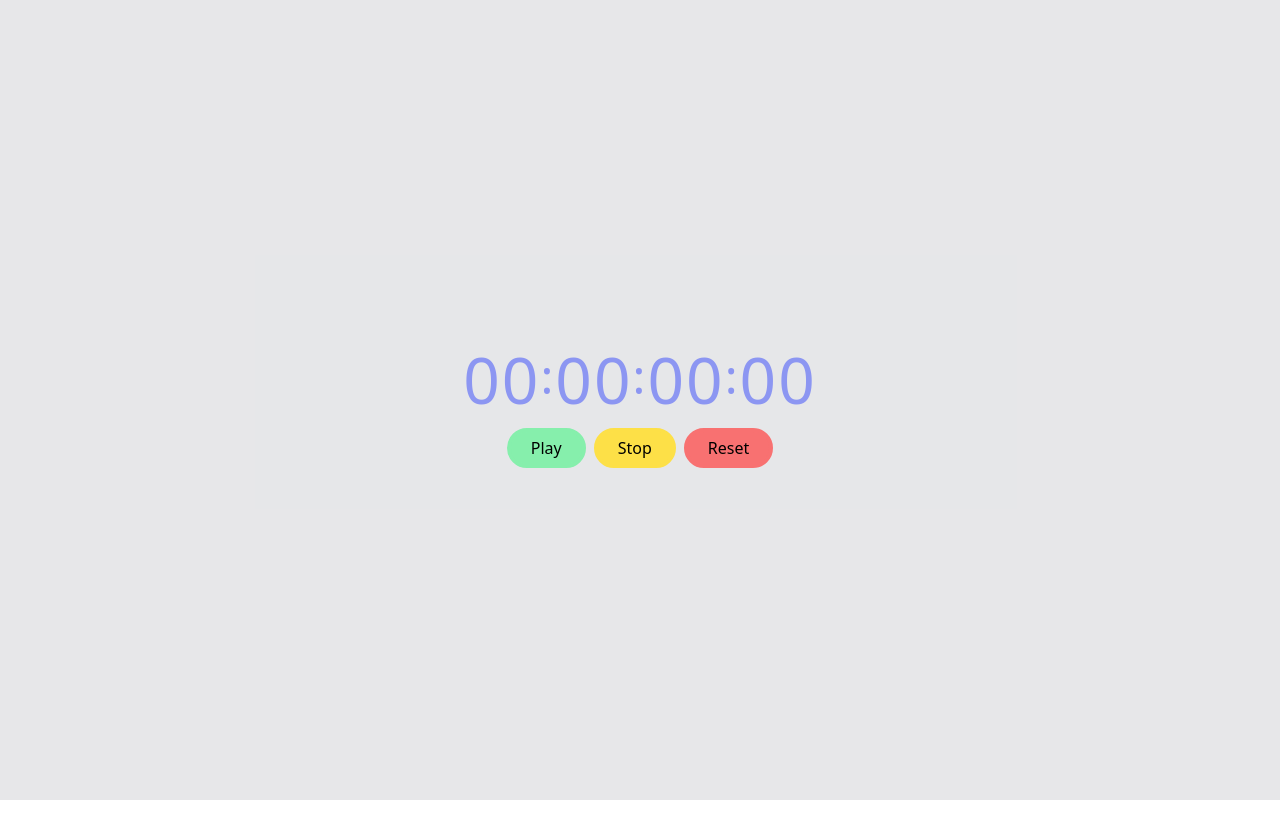
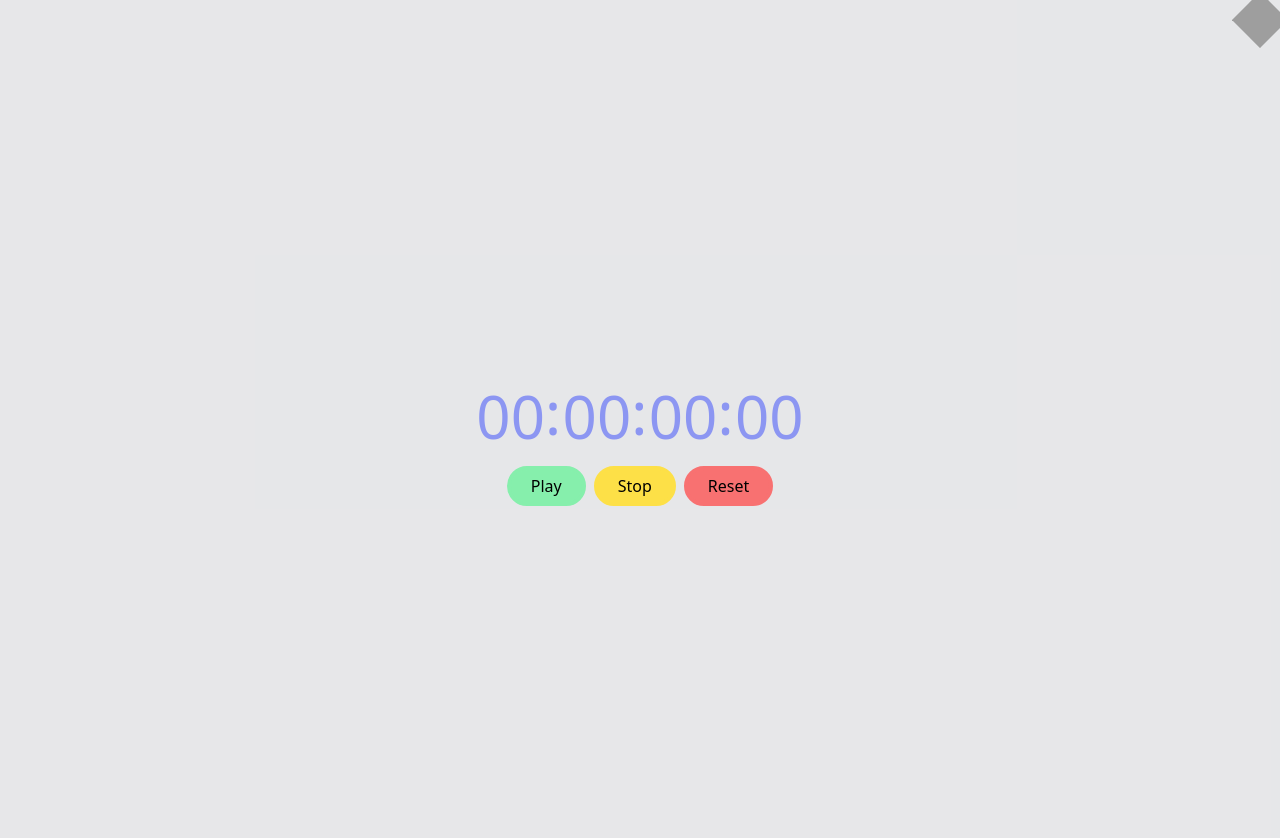
Before and after one commit to 0nahid/stopwatch, a React (Create React App) app: page / in a window 1280 px wide. Shown: the top 838 px of the page. Before the commit the page ends 800 px from the top, so only its background shows below. Built offline with nearby package versions, Linux system fonts and the light colour scheme; grey boxes are pictures that could not be loaded.

Commit message:
added view on github button

```diff
--- a/src/App.tsx
+++ b/src/App.tsx
@@ -2,7 +2,7 @@ import Timer from "./Components/Timer/Timer";
 import './index.css';
 export default function App() {
     return (
-        <div className="bg-slate-900/10">
+        <div className="bg-slate-900/10 ">
             <Timer />
         </div>
     )
--- a/src/Components/Controls/Controls.tsx
+++ b/src/Components/Controls/Controls.tsx
@@ -24,9 +24,9 @@ export default function Controls(props: Props) {
 
     return (
         <div>
-            <button className="bg-green-300 px-5 py-1 border-4 border-green-300 mr-2 rounded-full" onClick={handlePlayButton} type="button">Play</button>
-            <button className="bg-yellow-300 px-5 py-1 border-4 border-yellow-300 mr-2 rounded-full" onClick={handleStopButton} type="button">Stop</button>
-            <button className="bg-red-400 px-5 py-1 border-4 border-red-400 rounded-full" onClick={handleReset} type="button">Reset</button>
+            <button className="bg-green-300 px-3 md:px-5 py-1 border-4 border-green-300 mr-2 rounded-full" onClick={handlePlayButton} type="button">Play</button>
+            <button className="bg-yellow-300 px-3  md:px-5 py-1 border-4 border-yellow-300 mr-2 rounded-full" onClick={handleStopButton} type="button">Stop</button>
+            <button className="bg-red-400 px-3  md:px-5 py-1 border-4 border-red-400 rounded-full" onClick={handleReset} type="button">Reset</button>
         </div>
     )
 }
--- a/src/Components/Timer/Timer.css
+++ b/src/Components/Timer/Timer.css
@@ -10,16 +10,3 @@
     display: flex;
     color: rgb(140, 150, 242);
 }
-
-.timer-display p {
-    margin: 0;
-    font-size: 4rem;
-    letter-spacing: 2px;
-}
-
-.timer-display span {
-    font-size: 3rem;
-    position: relative;
-    top: 8px;
-    letter-spacing: 2px;
-}
--- a/src/Components/Timer/Timer.tsx
+++ b/src/Components/Timer/Timer.tsx
@@ -12,18 +12,25 @@ export default function Timer() {
     }, [timeInMiliSeconds])
     return (
 
-        <main className="stopwatch-container">
-            <section className="timer-display">
-                <p id="hour">{timerArray[0]}</p>
-                <span>:</span>
-                <p id="minute">{timerArray[1]}</p>
-                <span>:</span>
-                <p id="second">{timerArray[2]}</p>
-                <span>:</span>
-                <p id="second">{timerArray[3]}</p>
-            </section>
-            <Controls setTimeInMiliSeconds={setTimeInMiliSeconds} />
-        </main>
+        <div>
+            <div className="text-right   ">
+                <button className="rotate-45 ">
+                    <img className="h-10 w-10" src="https://img.icons8.com/ios-glyphs/452/github.png" alt="github" />
+                </button>
+            </div>
+            <main className="stopwatch-container">
+                <section className="timer-display mb-5">
+                    <p className="text-4xl md:text-6xl" id="hour">{timerArray[0]}</p>
+                    <span className="text-4xl md:text-6xl relative tracking-wide -mt-1">:</span>
+                    <p className="text-4xl md:text-6xl" id="minute">{timerArray[1]}</p>
+                    <span className="text-4xl md:text-6xl relative tracking-wide -mt-1">:</span>
+                    <p className="text-4xl md:text-6xl" id="second">{timerArray[2]}</p>
+                    <span className="text-4xl md:text-6xl relative tracking-wide -mt-1">:</span>
+                    <p className="text-4xl md:text-6xl" id="second">{timerArray[3]}</p>
+                </section>
+                <Controls setTimeInMiliSeconds={setTimeInMiliSeconds} />
+            </main>
+        </div>
 
 
     )
```
